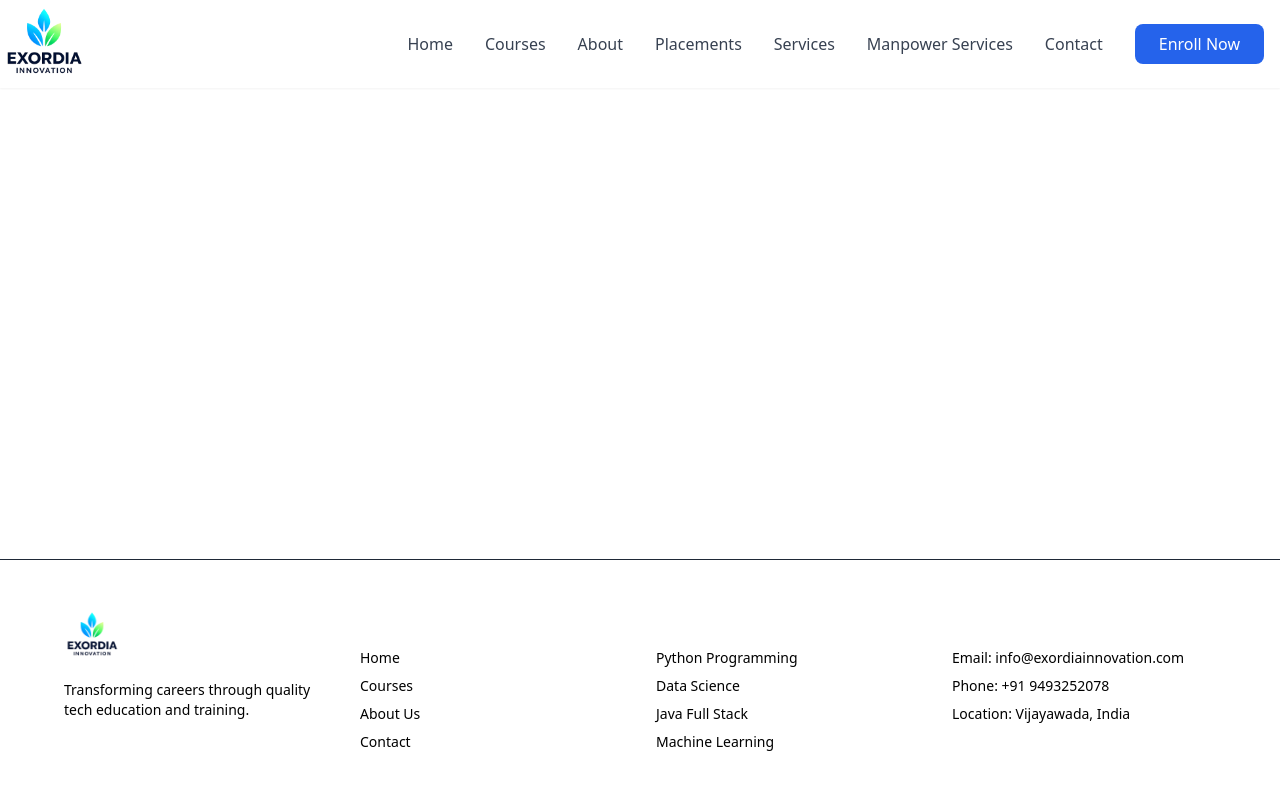
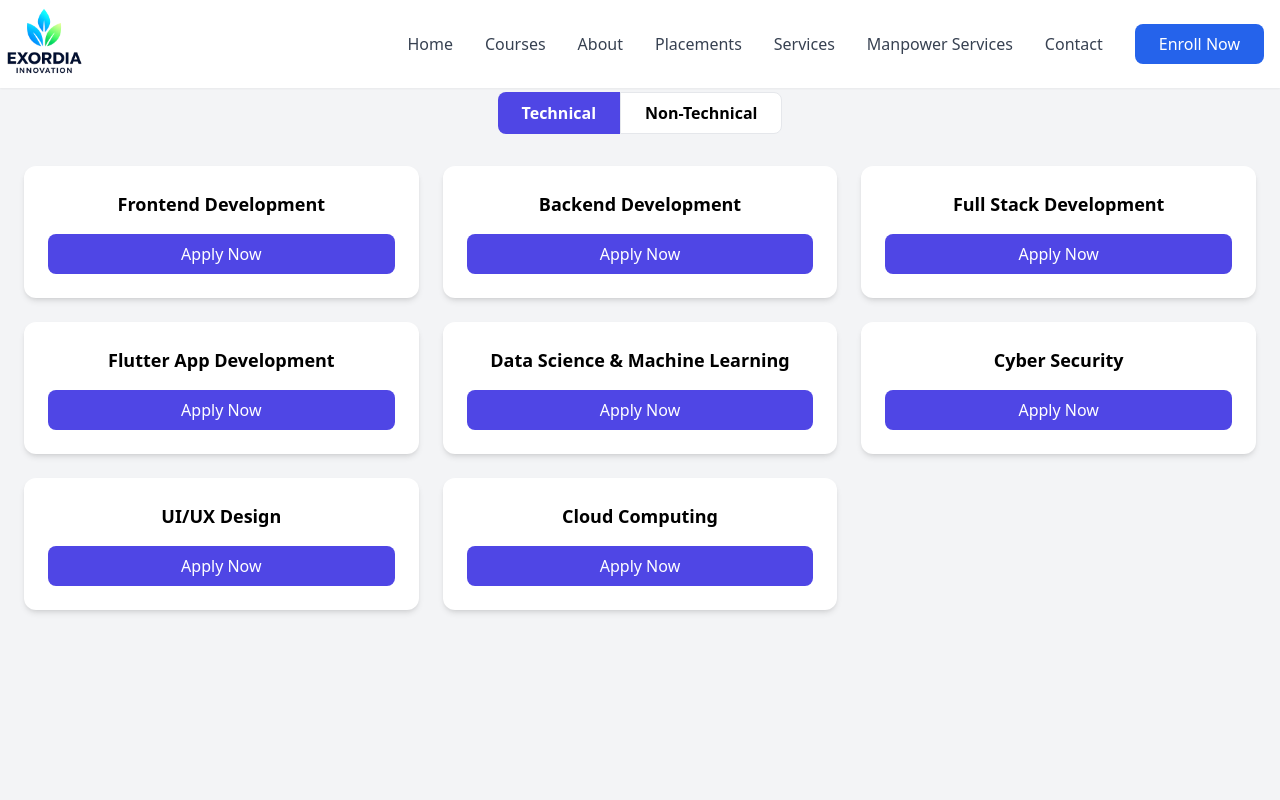
Before and after one commit to SuprajaDarapaneni/EXORDIAINNOVATION, a React (Vite) app: page /internships in a window 1280 px wide. Shown: the top 800 px of the page. Built offline with nearby package versions, Linux system fonts and the light colour scheme.

Commit message:
new changes

```diff
--- a/src/App.tsx
+++ b/src/App.tsx
@@ -9,6 +9,7 @@ import Contact from './pages/Contact';
 import Placements from './pages/placements';
 import Services from './pages/services';
 import ManpowerServicePage from "./pages/manpower-service";
+import Internship from './pages/internship';
 
 function App() {
   return (
@@ -21,6 +22,7 @@ function App() {
             <Route path="/courses" element={<Courses />} />
             <Route path="/courses/:slug" element={<CourseDetail />} />
             <Route path="/placements" element={<Placements />} />
+            <Route path="/internships" element={<Internship />} />
             <Route path="/services" element={<Services />} />
             <Route path="/manpower-service" element={<ManpowerServicePage />} />
             <Route path="/about" element={<About />} />
--- /dev/null
+++ b/src/pages/internship.tsx
@@ -0,0 +1,83 @@
+import React, { useState } from "react";
+
+type InternshipCategory = "technical" | "nonTechnical";
+
+const InternshipsPage: React.FC = () => {
+  const [activeTab, setActiveTab] = useState<InternshipCategory>("technical");
+
+  const internships: Record<InternshipCategory, string[]> = {
+    technical: [
+      "Frontend Development",
+      "Backend Development",
+      "Full Stack Development",
+      "Flutter App Development",
+      "Data Science & Machine Learning",
+      "Cyber Security",
+      "UI/UX Design",
+      "Cloud Computing",
+    ],
+    nonTechnical: [
+      "Human Resources (HR)",
+      "Digital Marketing",
+      "Business Development",
+      "Content Writing",
+      "Operations Management",
+      "Customer Support",
+      "Finance & Accounting",
+      "Sales & Promotion",
+    ],
+  };
+
+  const currentList = internships[activeTab];
+
+  return (
+    <div className="min-h-screen bg-gray-100 p-6">
+      <h1 className="text-3xl font-bold text-center mb-8">
+        Internship Opportunities
+      </h1>
+
+      {/* Toggle Buttons */}
+      <div className="flex justify-center mb-8">
+        <button
+          onClick={() => setActiveTab("technical")}
+          className={`px-6 py-2 rounded-l-lg font-semibold ${
+            activeTab === "technical"
+              ? "bg-indigo-600 text-white"
+              : "bg-white border"
+          }`}
+        >
+          Technical
+        </button>
+
+        <button
+          onClick={() => setActiveTab("nonTechnical")}
+          className={`px-6 py-2 rounded-r-lg font-semibold ${
+            activeTab === "nonTechnical"
+              ? "bg-indigo-600 text-white"
+              : "bg-white border"
+          }`}
+        >
+          Non-Technical
+        </button>
+      </div>
+
+      {/* Internship Cards */}
+      <div className="grid sm:grid-cols-2 md:grid-cols-3 gap-6">
+        {currentList.map((item: string, index: number) => (
+          <div
+            key={index}
+            className="bg-white p-6 rounded-xl shadow-md hover:shadow-lg transition text-center"
+          >
+            <h2 className="text-lg font-semibold">{item}</h2>
+
+            <button className="mt-4 w-full bg-indigo-600 text-white py-2 rounded-lg hover:bg-indigo-700">
+              Apply Now
+            </button>
+          </div>
+        ))}
+      </div>
+    </div>
+  );
+};
+
+export default InternshipsPage;
```
